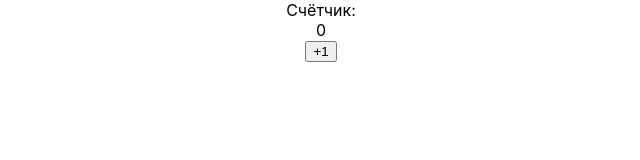
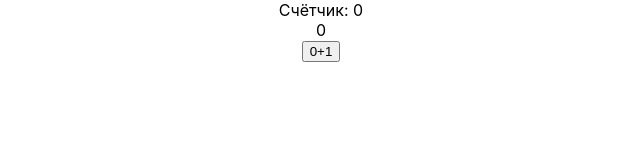
Before and after one commit to au-nas/Lesson_composition_of_components, a React (Vite) app: page / in a window 1280 px wide. Shown: the top 160 px of the page, without its empty margins (319-959 px from the left). Built offline with nearby package versions, Linux system fonts and the light colour scheme.

Commit message:
single sourse of truth

```diff
--- a/src/App.jsx
+++ b/src/App.jsx
@@ -5,7 +5,7 @@ const Counter = ({ value, setValue }) => {
 	return (
 		<>
 			<div>{value}</div>
-			<button onClick={() => setValue(value + 1)}>+1</button>
+			<button onClick={() => setValue(value + 1)}>{value}+1</button>
 		</>
 	);
 };
@@ -15,7 +15,7 @@ export const App = () => {
 
 	return (
 		<div className={styles.app}>
-			<label>Счётчик:</label>
+			<label>Счётчик: {value}</label>
 			<Counter value={value} setValue={setValue} />
 		</div>
 	);
```
